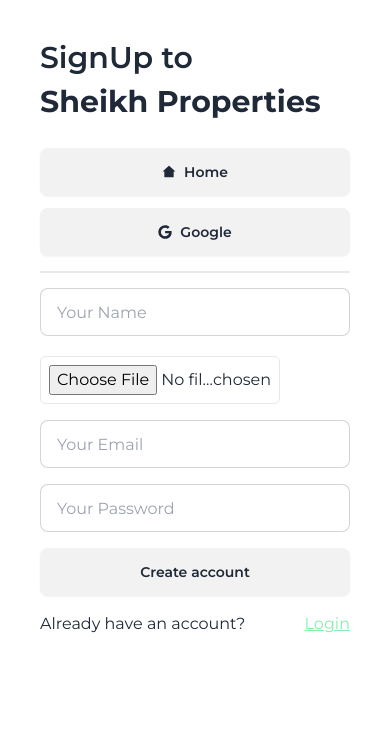
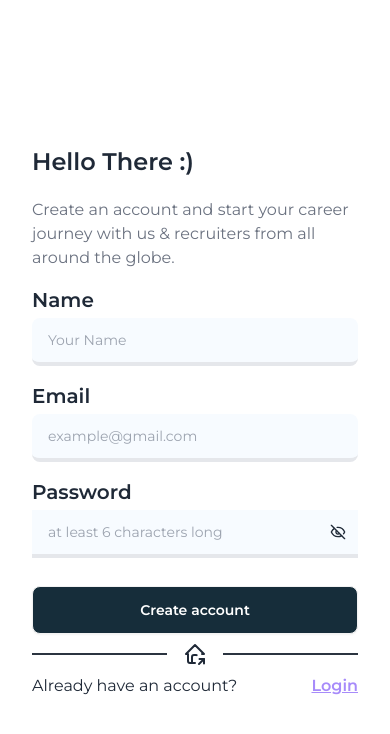
Before and after one commit to nasimrifat101/SheikhProperties-client, a React (Vite) app: page /Signup in a window 390 px wide. Shown: the top 734 px of the page. Built offline with nearby package versions, Linux system fonts and the light colour scheme.

Commit message:
[Fix] Login and signup page ui fixxed

```diff
--- a/src/Pages/Auth/Login.jsx
+++ b/src/Pages/Auth/Login.jsx
@@ -1,87 +1,178 @@
-import { useForm } from "react-hook-form";
+// import { useForm } from "react-hook-form";
+// import { Link } from "react-router-dom";
+// import { ToastContainer } from "react-toastify";
+// import SocialLogin from "./SocialLogin";
+// import {RiHome2Fill} from "react-icons/ri";
+
+// const Login = () => {
+
+//     const {
+//         register,
+//         formState: { errors },
+//         handleSubmit,
+//     } = useForm();
+
+//     const onSubmit = async (data) => {
+//         console.log(data)
+//     }
+//     return (
+//         <div className="min-h-screen">
+//             <div className="min-h-screen my-auto max-w-6xl mx-auto grid grid-cols-2">
+//                 <div>
+//                     <img src="https://i.postimg.cc/3RFdZF71/aron-yigin-am-Bva-OYIRLY-unsplash.jpg" className="w-full h-screen" alt="" />
+//                 </div>
+//                 <div className="bg-white min-h-screen my-auto">
+
+//                     <div className="items-center space-y-2 p-10">
+//                         <p className="font-semibold text-3xl">Login to</p>
+//                         <p className="text-3xl lg:text-5xl font-bold">Sheikh Properties</p>
+//                         <div className="pt-5 space-y-3">
+//                             <Link to="/">
+//                                 <button className="btn w-full" aria-label="Go to Home">
+//                                     <RiHome2Fill />
+//                                     Home
+//                                 </button>
+//                             </Link>
+//                             <SocialLogin />
+//                         </div>
+//                         <div className="divider"></div>
+//                         <form onSubmit={handleSubmit(onSubmit)} className="space-y-4">
+//                             <div className="form-control w-full">
+//                                 <input
+//                                     type="email"
+//                                     {...register("email", { required: "Email is required" })}
+//                                     placeholder="Your Email"
+//                                     className="input input-bordered"
+//                                 />
+//                             </div>
+//                             <div className="form-control w-full">
+//                                 <input
+//                                     type="password"
+//                                     {...register("password", {
+//                                         required: "Password is required",
+//                                         pattern: {
+//                                             value:
+//                                                 /^(?=.*[a-z])(?=.*[A-Z])(?=.*\d)(?=.*[@$!%*?&])[A-Za-z\d@$!%*?&]{6,}$/,
+//                                             message:
+//                                                 "Password must meet the requirements: at least one uppercase letter, one lowercase letter, one number, one special character, and be at least 6 characters long.",
+//                                         },
+//                                     })}
+//                                     placeholder="Your Password"
+//                                     className="input input-bordered"
+//                                 />
+//                                 {errors.password && (
+//                                     <p className="text-red-500">{errors.password.message}</p>
+//                                 )}
+//                             </div>
+//                             <input type="submit" value="Login" className="btn w-full" />
+//                             <div className="flex justify-between">
+//                                 <p>Dont have an account?</p>
+//                                 <Link to="/signUp">
+//                                     <p className="underline text-green-300">SignUp</p>
+//                                 </Link>
+//                             </div>
+//                         </form>
+//                     </div>
+
+//                     <ToastContainer />
+
+
+//                 </div>
+
+//             </div>
+
+//         </div>
+//     );
+// };
+
+// export default Login;
+
+
 import { Link } from "react-router-dom";
-import { ToastContainer } from "react-toastify";
-import SocialLogin from "./SocialLogin";
-import {RiHome2Fill} from "react-icons/ri";
+import { TbHomeShare } from "react-icons/tb";
 
 const Login = () => {
-
-    const {
-        register,
-        formState: { errors },
-        handleSubmit,
-    } = useForm();
-
-    const onSubmit = async (data) => {
-        console.log(data)
-    }
   return (
-        <div className="min-h-screen">
-            <div className="min-h-screen my-auto max-w-6xl mx-auto grid grid-cols-2">
-                <div>
-                    <img src="https://i.postimg.cc/3RFdZF71/aron-yigin-am-Bva-OYIRLY-unsplash.jpg" className="w-full h-screen" alt="" />
+    <>
+      {/* Helmet can be included here if needed */}
+      <div className="w-full h-screen flex lg:px-3 md:px-12 px-8">
+        {/* form div */}
+        <div className="lg:w-1/2 flex flex-col items-center justify-center">
+          <div className="w-full md:px-10 lg:px-4 xl:px-28">
+            <div className="space-y-5">
+              <h1 className="text-2xl md:text-4xl xl:text-5xl font-semibold">
+                Welcome Back <span className="lg:text-5xl">👋🏻</span>
+              </h1>
+              <p className="md:text-xl xl:text-2xl text-gray-500 font-normal">
+                Today is a new day. It's your day. You shape it. Sign in to
+                start managing your Career path.
+              </p>
             </div>
-                <div className="bg-white min-h-screen my-auto">
-
-                    <div className="items-center space-y-2 p-10">
-                        <p className="font-semibold text-3xl">Login to</p>
-                        <p className="text-3xl lg:text-5xl font-bold">Sheikh Properties</p>
-                        <div className="pt-5 space-y-3">
-                            <Link to="/">
-                                <button className="btn w-full" aria-label="Go to Home">
-                                    <RiHome2Fill />
-                                    Home
-                                </button>
-                            </Link>
-                            <SocialLogin />
-                        </div>
-                        <div className="divider"></div>
-                        <form onSubmit={handleSubmit(onSubmit)} className="space-y-4">
+            {/* form starts here */}
+            <form className="space-y-3 mt-4">
               <div className="form-control w-full">
+                <label htmlFor="email" className="font-bold text-lg ">
+                  Email
+                </label>
                 <input
                   type="email"
-                                    {...register("email", { required: "Email is required" })}
-                                    placeholder="Your Email"
-                                    className="input input-bordered"
+                  placeholder="Example@gmail.com"
+                  className="input-md md:input-lg rounded-lg border-b-4 hover:border-b-teal-500 duration-500 outline-none bg-[#F7FBFF]"
                 />
               </div>
-                            <div className="form-control w-full">
+              <div className="form-control w-full relative">
+                <label htmlFor="password" className="font-bold text-lg ">
+                  Password
+                </label>
                 <input
                   type="password"
-                                    {...register("password", {
-                                        required: "Password is required",
-                                        pattern: {
-                                            value:
-                                                /^(?=.*[a-z])(?=.*[A-Z])(?=.*\d)(?=.*[@$!%*?&])[A-Za-z\d@$!%*?&]{6,}$/,
-                                            message:
-                                                "Password must meet the requirements: at least one uppercase letter, one lowercase letter, one number, one special character, and be at least 6 characters long.",
-                                        },
-                                    })}
-                                    placeholder="Your Password"
-                                    className="input input-bordered"
+                  placeholder="at least 6 characters"
+                  className="input-md md:input-lg border-b-4 outline-none rounded-lg  bg-[#F7FBFF] hover:border-b-teal-500 duration-500"
                 />
-                                {errors.password && (
-                                    <p className="text-red-500">{errors.password.message}</p>
-                                )}
               </div>
-                            <input type="submit" value="Login" className="btn w-full" />
-                            <div className="flex justify-between">
-                                <p>Dont have an account?</p>
-                                <Link to="/signUp">
-                                    <p className="underline text-green-300">SignUp</p>
+              <div className="flex justify-end">
+                <p className="hover:text-red-500 cursor-pointer text-violet-400 font-semibold">
+                  Forgot Password?
+                </p>
+              </div>
+              <button
+                type="submit"
+                value=""
+                className="btn md:btn-lg w-full bg-[#162D3A] text-white hover:bg-green-400 hover:text-black duration-500 "
+              >
+                Sign in
+              </button>
+            </form>
+            <div className="divider divider-neutral">
+              <Link to="/" className="text-2xl">
+                <TbHomeShare />
               </Link>
             </div>
-                        </form>
+            {/* Social Login Section */}
+            {/* <SocialLogin /> - You can include this component here if needed */}
+
+            <div className="flex justify-between lg:text-xl">
+              <p>Don't have an account?</p>
+              <Link to="/signup">
+                <p className="hover:text-green-500 cursor-pointer text-violet-400 font-semibold underline">
+                  Sign up
+                </p>
+              </Link>
+            </div>
+          </div>
         </div>
 
-                    <ToastContainer />
-
-
+        {/* Image Div */}
+        <div className="lg:w-1/2 object-cover m-5 rounded hidden lg:block">
+          <img
+            src="https://i.postimg.cc/3RFdZF71/aron-yigin-am-Bva-OYIRLY-unsplash.jpg"
+            className="w-full h-full object-cover rounded-xl"
+            alt="abstract painting"
+          />
         </div>
-
+        {/* ToastContainer can be included here if needed */}
       </div>
-
-        </div>
+    </>
   );
 };
 
--- a/src/Pages/Auth/Signup.jsx
+++ b/src/Pages/Auth/Signup.jsx
@@ -1,166 +1,109 @@
-/* eslint-disable no-unused-vars */
-import { Helmet } from "react-helmet-async";
-import { RiHome2Fill } from "react-icons/ri";
-import { Link, useNavigate } from "react-router-dom";
-import { useForm } from "react-hook-form";
-// import useAuth from "../../Hooks/useAuth";
 import { useState } from "react";
-// import { getDownloadURL, ref, uploadBytes } from "firebase/storage";
-// import { storage } from "../../Firebase/firebase.config";
-import { ToastContainer, toast } from "react-toastify";
-import SocialLogin from "./SocialLogin";
-// import useAxiosNormal from "../../Hooks/useAxiosNormal";
-// import Swal from "sweetalert2";
+import { Link } from "react-router-dom";
+import { TbHomeShare } from "react-icons/tb";
+import { LuEyeOff } from "react-icons/lu";
+import { GiBleedingEye } from "react-icons/gi";
 
 
-const SignUp = () => {
-    //   const { createAccount, updateUserProfile, googleLogin } = useAuth();
-    //   const storageRef = ref(storage, "photo");
-    //   const navigate = useNavigate();
-    const [isCreatingAccount, setIsCreatingAccount] = useState(false);
-    const {
-        register,
-        formState: { errors },
-        handleSubmit,
-    } = useForm();
-    //   const axiosNormal = useAxiosNormal();
-
-    const onSubmit = async (data) => {
-        console.log(data);
-
-        // try {
-        //   setIsCreatingAccount(true);
-
-        //   const { name, photo, email, password } = data;
-
-        //   const photoRef = ref(storage, `photo/${name}-photo.jpg`);
-        //   await uploadBytes(photoRef, photo[0]);
-        //   const imageURL = await getDownloadURL(photoRef);
-
-        //   await createAccount(email, password);
-        //   await updateUserProfile(name, imageURL);
-        //   // post user
-        //   const userInfo = { name, profile: imageURL, email };
-        //   axiosNormal.post("/users", userInfo).then((res) => {
-        //     if (res.data.insertedId) {
-        //       Swal.fire({
-        //         position: "top-end",
-        //         icon: "success",
-        //         title: "User Created",
-        //         showConfirmButton: false,
-        //         timer: 1500,
-        //       });
-        //       navigate("/");
-        //     } else {
-        //       toast.success("Account Created Successfully");
-        //     }
-        //   });
-        // } catch (error) {
-        //   console.error(error);
-        //   toast.error(
-        //     "Email already exists or there was an error creating the account"
-        //   );
-        // } finally {
-        //   setIsCreatingAccount(false);
-        // }
-    };
+const Signup = () => {
+    const [showPassword, setShowPassword] = useState(false);
 
     return (
-        <div>
-            <div className="">
-                <Helmet>
-                    <title>InventiSync | SignUp</title>
-                </Helmet>
-
-                <div className="max-w-6xl mx-auto grid lg:grid-cols-2">
-                    <div className="p-10 hidden lg:block">
-                        <img
-                            src="https://i.postimg.cc/jjBBjXnF/andrea-leopardi-o4-HLzt7k-F1-A-unsplash.jpg"
-                            alt="Beautiful Architecture"
-                            className="h-[600px] w-full"
-                        />
-                    </div>
-                    <div className="items-center space-y-2 p-10">
-                        <p className="font-semibold text-3xl">SignUp to</p>
-                        <p className="text-3xl lg:text-5xl font-bold ">Sheikh Properties</p>
-                        <div className="pt-5 space-y-3">
-                            <Link to="/">
-                                <button className="btn w-full" aria-label="Go to Home">
-                                    <RiHome2Fill />
-                                    Home
-                                </button>
-                            </Link>
-                            <SocialLogin></SocialLogin>
+        <>
+            {/* Helmet can be included here if needed */}
+            <div className="w-full h-screen flex lg:px-3 md:px-12 px-8  ">
+                {/* form Div */}
+                <div className="lg:w-1/2 flex flex-col items-center justify-center">
+                    <div className="w-full md:px-10 lg:px-4 xl:px-28">
+                        <div className="space-y-5">
+                            <h1 className="text-2xl md:text-4xl xl:text-5xl font-semibold">
+                                Hello There :)
+                            </h1>
+                            <p className="xl:text-2xl lg:text-xl text-gray-500 pb-3">
+                                Create an account and start your career journey with us &
+                                recruiters from all around the globe.
+                            </p>
                         </div>
-                        <div className="divider"></div>
-                        <form onSubmit={handleSubmit(onSubmit)} className="space-y-4">
+                        <form className="space-y-3 w-full">
                             <div className="form-control w-full">
+                                <label htmlFor="name" className="text-xl font-semibold py-1">
+                                    Name
+                                </label>
                                 <input
                                     type="text"
-                                    {...register("name", { required: "Name is required" })}
                                     placeholder="Your Name"
-                                    className="input input-bordered"
+                                    className="input-md md:input-lg rounded-lg border-b-4 hover:border-b-teal-500 duration-500 outline-none bg-[#F7FBFF]"
                                 />
                             </div>
+
                             <div className="form-control w-full">
+                                <label htmlFor="email" className="text-xl font-semibold py-1">
+                                    Email
+                                </label>
                                 <input
-                                    type="file"
-                                    {...register("photo", { required: "Photo is required" })}
-                                    accept="image/*"
-                                    className="mt-1 p-2 border rounded-md w-[240px] lg:w-full"
+                                    type="email"
+                                    placeholder="example@gmail.com"
+                                    className="input-md md:input-lg rounded-lg border-b-4 hover:border-b-teal-500 duration-500 outline-none bg-[#F7FBFF]"
                                 />
                             </div>
-                            <div className="form-control w-full">
+                            <div className="form-control w-full relative">
+                                <label
+                                    htmlFor="password"
+                                    className="text-xl font-semibold py-1"
+                                >
+                                    Password
+                                </label>
                                 <input
-                                    type="email"
-                                    {...register("email", { required: "Email is required" })}
-                                    placeholder="Your Email"
-                                    className="input input-bordered"
+                                    type={showPassword ? "text" : "password"}
+                                    placeholder="at least 6 characters long"
+                                    className="input-md md:input-lg border-b-4 hover:border-b-teal-500 duration-500 outline-none bg-[#F7FBFF] mb-4"
                                 />
+                                <span
+                                    className="absolute top-[50px] md:top-[55px] md:text-lg right-3 cursor-pointer lg:text-2xl"
+                                    onClick={() => setShowPassword(!showPassword)}
+                                >
+                                    {showPassword ? <GiBleedingEye /> : <LuEyeOff />}
+                                </span>
                             </div>
-                            <div className="form-control w-full">
-                                <input
-                                    type="password"
-                                    {...register("password", {
-                                        required: "Password is required",
-                                        pattern: {
-                                            value:
-                                                /^(?=.*[a-z])(?=.*[A-Z])(?=.*\d)(?=.*[@$!%*?&])[A-Za-z\d@$!%*?&]{6,}$/,
-                                            message:
-                                                "Password must meet the requirements: at least one uppercase letter, one lowercase letter, one number, one special character, and be at least 6 characters long.",
-                                        },
-                                    })}
-                                    placeholder="Your Password"
-                                    className="input input-bordered"
-                                />
-                                {errors.password && (
-                                    <p className="text-red-500">{errors.password.message}</p>
-                                )}
+
+                            <button
+                                type="submit"
+                                className="btn md:btn-lg w-full bg-[#162D3A] text-white hover:bg-green-400 hover:text-black duration-500"
+                            >
+                                Create account
+                            </button>
+
+                            <div className="divider divider-neutral">
+                                <Link to="/" className="text-2xl">
+                                    <TbHomeShare />
+                                </Link>
                             </div>
-                            {isCreatingAccount ? (
-                                <div className="flex items-center justify-center">
-                                    <span className="loading loading-infinity loading-lg"></span>
-                                </div>
-                            ) : (
-                                <input
-                                    type="submit"
-                                    value="Create account"
-                                    className="btn w-full"
-                                />
-                            )}
-                            <div className="flex justify-between">
+
+                            {/* Social Login Section */}
+                            {/* <SocialLogin /> - You can include this component here if needed */}
+
+                            <div className="flex justify-between md:text-xl">
                                 <p>Already have an account?</p>
                                 <Link to="/login">
-                                    <p className="underline text-green-300">Login</p>
+                                    <p className="hover:text-green-500 cursor-pointer text-violet-400 font-semibold underline">
+                                        Login
+                                    </p>
                                 </Link>
                             </div>
                         </form>
                     </div>
                 </div>
+                {/* image div */}
+                <div className="lg:w-1/2 object-cover m-4 hidden lg:block">
+                    <img
+                        src="https://i.postimg.cc/jjBBjXnF/andrea-leopardi-o4-HLzt7k-F1-A-unsplash.jpg"
+                        className="w-full h-full object-cover rounded-xl"
+                        alt=""
+                    />
+                </div>
             </div>
-            <ToastContainer />
-        </div>
+        </>
     );
 };
 
-export default SignUp;
+export default Signup;
```
Lines whose indentation alone changed are shown as unchanged.
